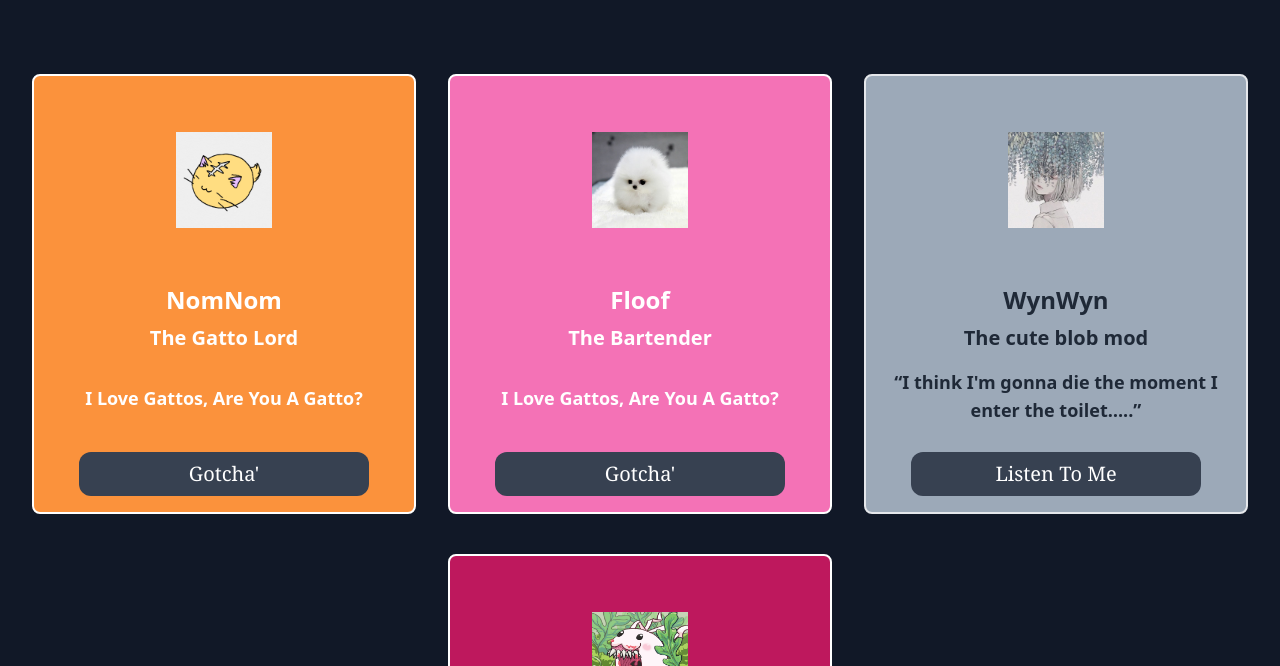
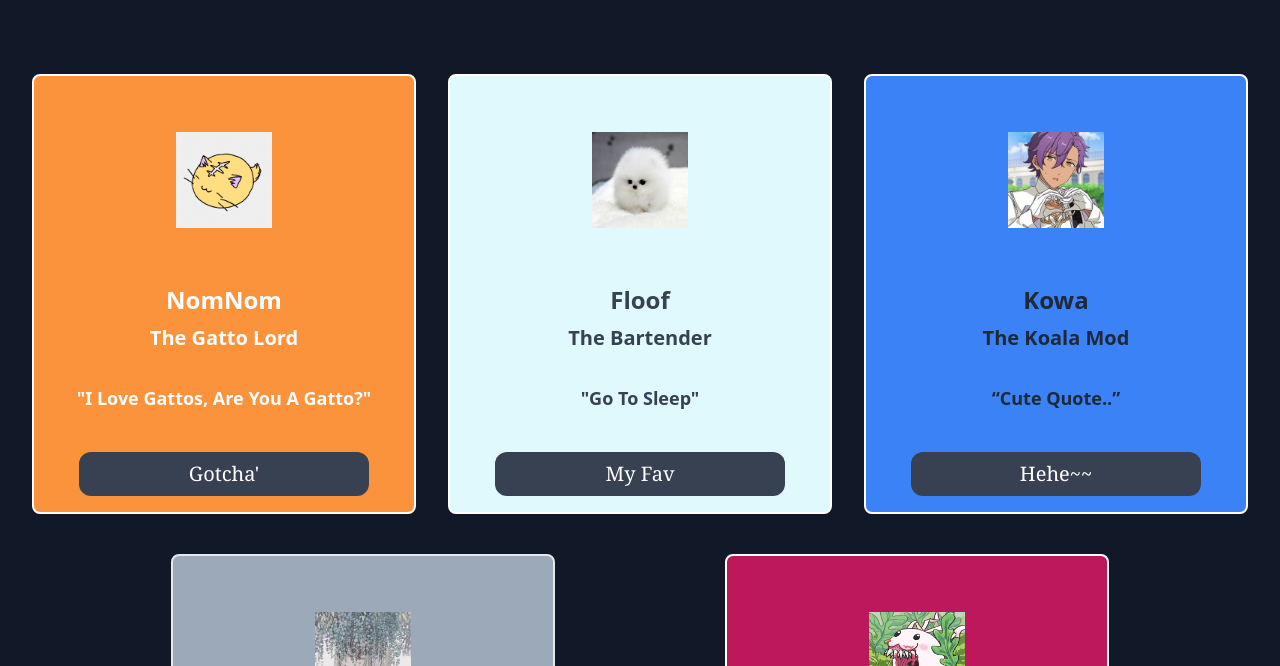
Before and after one commit to Nommiiee/Nommiiee.github.io, a plain HTML site: page staff.html in a window 1280 px wide. Shown: the part 134-800 px from the top of the page. Drawn offline with nearby package versions, Linux system fonts and the light colour scheme; a script that the page names is missing.

Commit message:
staff kowa added

```diff
--- a/staff.html
+++ b/staff.html
@@ -67,7 +67,7 @@
                         </p>
                     </p>
                     <p class="text-center text-lg py-6 font-semibold font-sans">
-                        I Love Gattos, Are You A Gatto?
+                        "I Love Gattos, Are You A Gatto?"
                     </p>
                 </div>
                 <div class="text-center mx-auto">
@@ -79,11 +79,11 @@
                 </div>
             </div>
 
-            <div class="rounded-lg border-2 p-4 w-96 border-white bg-pink-400 mt-10 ">
+            <div style="background-color: #DFF9FD;" class="rounded-lg border-2 p-4 w-96 border-white text-gray-700 mt-10 ">
                 <div class="">
                     <img class="mx-auto w-24 h-44  py-10" src="src/assets/img/floofy.png" alt=" ">
                 </div>
-                <div class="mx-auto text-2xl text-center text-white py-4 font-bold">
+                <div class="mx-auto text-2xl text-center py-4 font-bold">
                     <p class="text-2xl">
                         Floof
                         <br>
@@ -91,14 +91,38 @@
                             The Bartender
                         </p>
                     </p>
-                    <p class="text-center text-lg py-6 font-semibold font-sans">
-                        I Love Gattos, Are You A Gatto?
+                    <p class="text-center text-lg py-6 font-semibold  font-sans">
+                        "Go To Sleep"
                     </p>
                 </div>
                 <div class="text-center mx-auto">
                     <a href="https://www.youtube.com/watch?v=dQw4w9WgXcQ">
                         <button class="text-white bg-gray-700 text-xl rounded-xl text-center w-10/12 font-serif fontsem p-2">
-                          Gotcha'
+                          My Fav
+                        </button>
+                    </a>
+                </div>
+            </div>
+            <div class="rounded-lg border-2 p-4 w-96 border-white bg-blue-500 text-gray-800 mt-10 ">
+                <div class="">
+                    <img class="mx-auto w-24  py-10" src="src/assets/img/kowa.jfif " alt=" ">
+                </div>
+                <div class="mx-auto text-2xl text-center py-4 font-bold">
+                    <p class="text-2xl">
+                        Kowa
+                        <br>
+                        <p class="text-xl py-2">
+                            The Koala Mod
+                        </p>
+                    </p>
+                    <p class="text-center text-lg py-6 font-semibold font-sans">
+                        “Cute Quote..”
+                    </p>
+                </div>
+                <div class="text-center mx-auto">
+                    <a href="#">
+                        <button class="text-white bg-gray-700 text-xl rounded-xl text-center w-10/12 font-serif fontsem p-2">
+                        Hehe~~
                         </button>
                     </a>
                 </div>
```
Also changed, not shown: src/assets/img/kowa.jfif (added).
